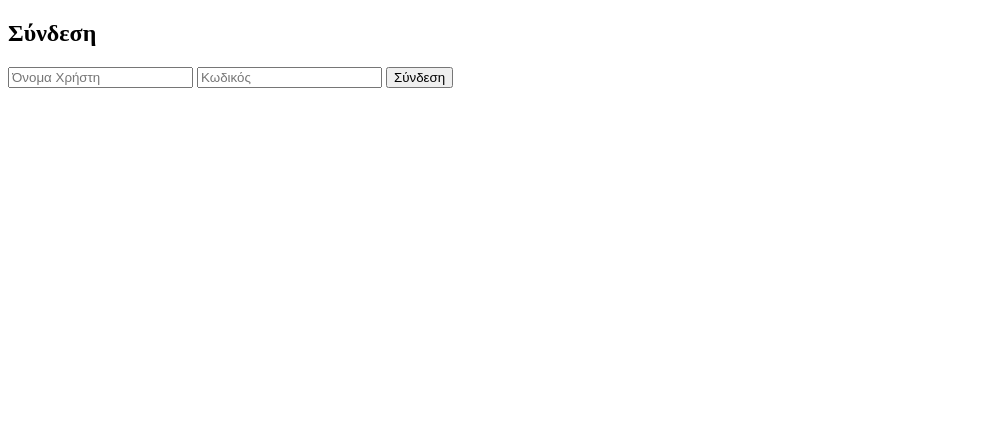
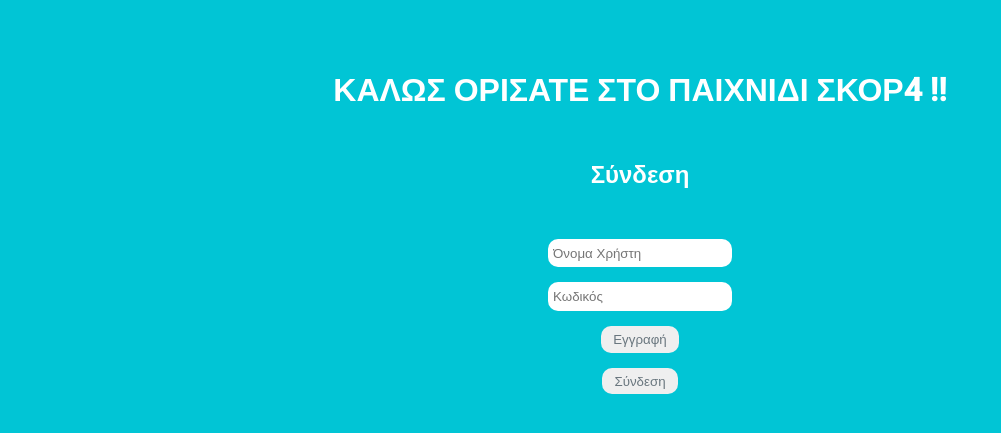
Before and after one commit to EfthimisKele/Connect4_Game, a PHP site: page /login.php in a window 1280 px wide. Shown: the top 433 px of the page, without its empty margins (0-1001 px from the left). Run offline with PHP 8.4, Linux system fonts and the light colour scheme.

Commit message:
create login.php and login.css
create login.php and login.css

```diff
--- a/css/login.css
+++ b/css/login.css
@@ -0,0 +1,57 @@
+@import 'colors.css';
+
+html, body {
+    width: 100%;
+    height: 100%;
+    margin: 0;
+    background-color: var(--light-blue);
+    font-family: 'Roboto', sans-serif;
+}
+
+.container {
+    text-align: center;
+    display: flex;
+    padding-top: 50px;
+    align-items: center;
+    flex-direction: column;
+}
+
+.form-container h2,h1 {
+    color: white;
+    padding-bottom: 30px;
+}
+
+.form-container form {
+    margin: 0 auto;
+
+}
+
+.form-container form input {
+    display: block;
+    margin: 15px auto;
+}
+
+.form-container form input, .form-container form input[type="password"] {
+    border: 0;
+    border-radius: 10px;
+    height: 2em;
+    padding-left: 5px;
+    color: var(--gray);
+}
+
+.form-container form input[type="submit"] {
+    border: 0;
+    border-radius: 10px;
+    padding: 6px 12px;
+    color: var(--gray);
+    cursor: pointer;
+}
+
+.form-container form input[type="submit"]:hover {
+    background-color: white;
+}
+
+.form-container form input[type="submit"]:focus {
+    color: #0b848f;
+
+}
--- a/login.php
+++ b/login.php
@@ -8,17 +8,20 @@
     <meta name="viewport" content="width=device-width, initial-scale=1.0">
     <title>Σύνδεση</title>
     <link href="https://fonts.googleapis.com/css2?family=Roboto:wght@400;500&display=swap" rel="stylesheet">
+    <link rel="stylesheet" href="css/login.css">
 </head>
 <body>
     <div class="container">
         <div class="">
         </div>
         <div class="form-container">
+            <h1>ΚΑΛΩΣ ΟΡΙΣΑΤΕ ΣΤΟ ΠΑΙΧΝΙΔΙ ΣΚΟΡ4 !!</h1>
             <h2>Σύνδεση</h2>
             <form method="post">
                 <input type="text" name="username" placeholder="Όνομα Χρήστη">
                 <input type="password" name="password" placeholder="Κωδικός">
-                <input type="submit" name="login" value="Σύνδεση">
+                <input type="submit" name="register" value="Εγγραφή"/>
+                <input type="submit" name="login" value="Σύνδεση"/>
             </form>
         </div>
     </div>
```
